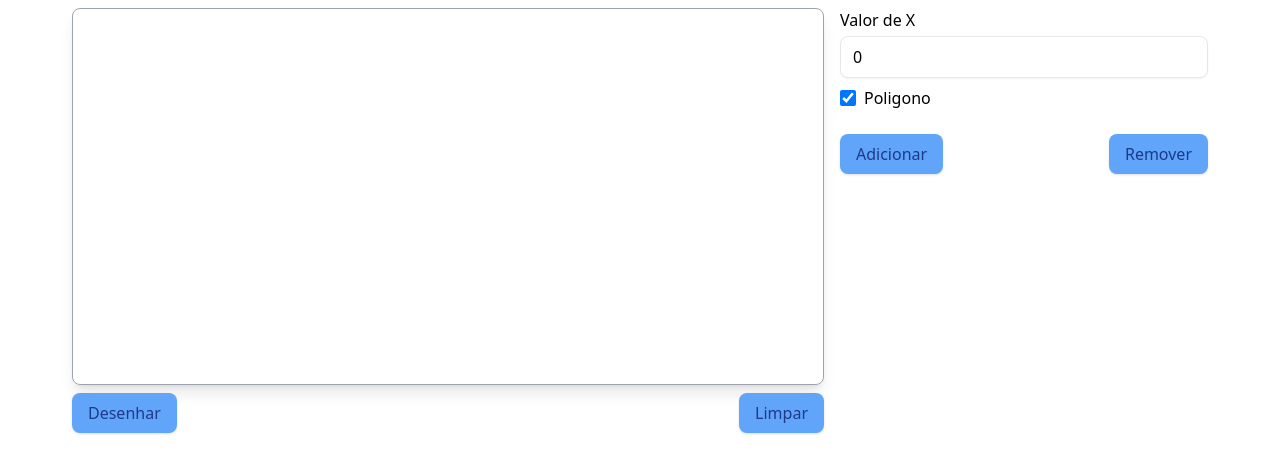
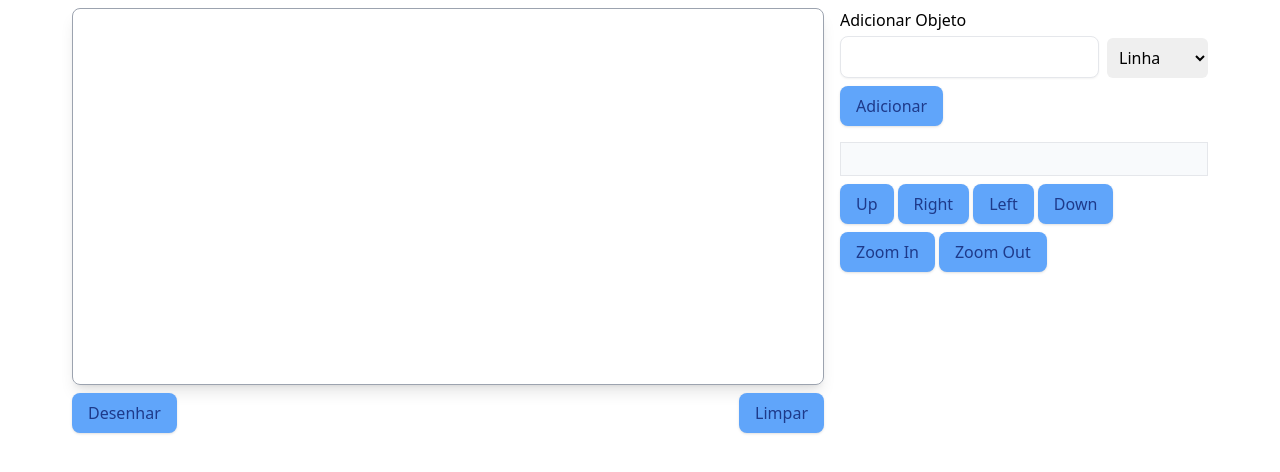
Before and after one commit to theluanz/LabGrafico2d-React, a React (Vite) app: page / in a window 1280 px wide. Shown: the top 472 px of the page. Built offline with nearby package versions, Linux system fonts and the light colour scheme.

Commit message:
[FEAT] Desenhando no Canvas

```diff
--- a/src/App.tsx
+++ b/src/App.tsx
@@ -1,27 +1,70 @@
-import { useState } from 'react';
-import { Button } from './components/Button/Button';
-import { CheckBox } from './components/CheckBox/CheckBox';
+import { useEffect, useRef, useState } from 'react';
+import { DisplayItem } from './components/DisplayItem/DisplayItem';
 import { Input } from './components/Input/Input';
 import './index.css';
-import { Line } from './models/implementations/Line';
+import { Linha } from './models/implementations/Linha';
+import { Polilinha } from './models/implementations/Polilinha';
+import { Ponto } from './models/implementations/Ponto';
 import { IObject2d } from './models/IObject2d';
 
 function App() {
-  const [objetos, setObjetos] = useState<any>([]);
-  const [valueofX, setValueofX] = useState<number>(0);
-  const [isPoligono, setIsPoligono] = useState(true);
+  const [nomeObjeto, setNomeObjeto] = useState('');
+  const [typeObjeto, setTypeObjeto] = useState('linha');
+  const [objetos, setObjetos] = useState<IObject2d[]>([]);
+  useEffect(() => {
+    let canvas = document.getElementById('canvas') as HTMLCanvasElement;
+    let ctx = canvas.getContext('2d');
+    ctx!.clearRect(0, 0, canvas.width, canvas.height);
 
-  function addNewObject(event: React.FormEvent<HTMLFormElement>) {
-    event.preventDefault()
-    const newObject = new Line({
-      x: +valueofX,
-      y: +valueofX,
-      name: valueofX.toString(),
+    ctx!.beginPath();
+    ctx!.lineWidth = 1;
+    ctx!.moveTo(0, 0);
+    objetos.map((objeto) => {
+      if (objeto.type === 'linha' || objeto.type === 'polilinha') {
+        for (let i = 0; i < objeto.x.length; i++) {
+          ctx!.moveTo(objeto.x[i], objeto.y[i]);
+          ctx!.lineTo(objeto.x[i + 1], objeto.y[i + 1]);
+        }
+        if (objeto.isPoligono) {
+          ctx!.moveTo(objeto.x[-1], objeto.y[-1]);
+          ctx!.lineTo(objeto.x[0], objeto.y[0]);
+
+        }
+      } else {
+        for (let i = 0; i < objeto.x.length; i++) {
+          ctx!.fillRect(objeto.x[i], objeto.y[i],1,1);
+        }
+      }
     });
-    setObjetos([...objetos, newObject]);
+    // ctx!.beginPath();
+    // ctx!.fill();
+
+    ctx!.stroke();
+  }, [objetos]);
+
+  function addNewObject() {
+    if (typeObjeto === 'linha') {
+      const newObject = new Linha({ name: nomeObjeto });
+      setObjetos([...objetos, newObject]);
+    } else if (typeObjeto === 'polilinha') {
+      const newObject = new Polilinha({ name: nomeObjeto });
+      setObjetos([...objetos, newObject]);
+    } else {
+      const newObject = new Ponto({ name: nomeObjeto });
+      setObjetos([...objetos, newObject]);
+    }
   }
-  function foo(){
-    console.log('objetos');
+  function addNewPoint(Object2d: IObject2d, x: number, y: number) {
+    Object2d.addPoint(+x, +y);
+    setObjetos([...objetos]);
+  }
+  function updateIsPoligono(Object2d: IObject2d) {
+    Object2d.isPoligono = !Object2d.isPoligono;
+    setObjetos([...objetos]);
+  }
+
+  function removeItem(objeto: IObject2d) {
+    setObjetos(objetos.filter((item: IObject2d) => item !== objeto));
   }
 
   return (
@@ -32,28 +75,75 @@ function App() {
             id="canvas"
             className="w-full border border-gray-400 rounded-lg shadow-lg"></canvas>
           <div className="w-full flex justify-between">
-            <Button>Desenhar</Button>
-            <Button>Limpar</Button>
+            <button className="px-4 py-2 mt-2 bg-blue-400 shadow  text-blue-900 rounded-lg hover:bg-blue-500hover:text-white hover:shadow-lg transition-colors">
+              Desenhar
+            </button>
+            <button className="px-4 py-2 mt-2 bg-blue-400 shadow  text-blue-900 rounded-lg hover:bg-blue-500hover:text-white hover:shadow-lg transition-colors">
+              Limpar
+            </button>
           </div>
         </div>
         <div className="col-span-1 h-full">
-          <form className="flex flex-col gap-y-2">
-            <Input value={valueofX} setValue={setValueofX} type="number" id="x">
-              Valor de X
+          <div className="flex gap-2">
+            <Input value={nomeObjeto} setValue={setNomeObjeto} type="text" id="nome">
+              Adicionar Objeto
             </Input>
-            <CheckBox id="poligono" value={isPoligono} setValue={setIsPoligono}>
-              Poligono
-            </CheckBox>
-            <div>{
-              objetos.map((objeto: IObject2d) => {
-                return <div>{objeto.name}</div>
-              })
-              }</div>
-            <div className="w-full flex justify-between">
-              <Button onClick={() => foo()}>Adicionar</Button>
-              <Button>Remover</Button>
+            <select
+              className="h-fit  self-end p-2 rounded-md"
+              value={typeObjeto}
+              onChange={(e) => setTypeObjeto(e.target.value)}>
+              <option value="linha">Linha</option>
+              <option value="polilinha">Polilinha</option>
+              <option value="ponto">Ponto</option>
+            </select>
+          </div>
+
+          <div className="w-full flex justify-between">
+            <button
+              className="px-4 py-2 mt-2 bg-blue-400 shadow  text-blue-900 rounded-lg hover:bg-blue-500hover:text-white hover:shadow-lg transition-colors"
+              onClick={addNewObject}>
+              Adicionar
+            </button>
+          </div>
+
+          <div className="bg-slate-50 border p-4 mt-4">
+            {objetos.map((objeto: IObject2d) => {
+              return (
+                <DisplayItem
+                  item={objeto}
+                  removeItem={() => removeItem(objeto)}
+                  addPoint={addNewPoint}
+                  updateIsPoligono={updateIsPoligono}
+                  key={objeto.name}
+                />
+              );
+            })}
+          </div>
+
+          <div>
+            <div className="flex gap-1">
+              <button className="px-4 py-2 mt-2 bg-blue-400 shadow  text-blue-900 rounded-lg hover:bg-blue-500hover:text-white hover:shadow-lg transition-colors">
+                Up
+              </button>
+              <button className="px-4 py-2 mt-2 bg-blue-400 shadow  text-blue-900 rounded-lg hover:bg-blue-500hover:text-white hover:shadow-lg transition-colors">
+                Right
+              </button>
+              <button className="px-4 py-2 mt-2 bg-blue-400 shadow  text-blue-900 rounded-lg hover:bg-blue-500hover:text-white hover:shadow-lg transition-colors">
+                Left
+              </button>
+              <button className="px-4 py-2 mt-2 bg-blue-400 shadow  text-blue-900 rounded-lg hover:bg-blue-500hover:text-white hover:shadow-lg transition-colors">
+                Down
+              </button>
             </div>
-          </form>
+            <div className="flex gap-1">
+              <button className="px-4 py-2 mt-2 bg-blue-400 shadow  text-blue-900 rounded-lg hover:bg-blue-500hover:text-white hover:shadow-lg transition-colors">
+                Zoom In
+              </button>
+              <button className="px-4 py-2 mt-2 bg-blue-400 shadow  text-blue-900 rounded-lg hover:bg-blue-500hover:text-white hover:shadow-lg transition-colors">
+                Zoom Out
+              </button>
+            </div>
+          </div>
         </div>
       </div>
     </div>
--- a/src/components/Button/Button.tsx
+++ /dev/null
@@ -1,17 +0,0 @@
-interface IProps {
-  children: string;
-  onClick?: () => void;
-}
-
-function Button({ children, onClick }: IProps) {
-  return (
-    <button
-      className="px-4 py-2 mt-2 bg-blue-400 shadow  text-blue-900 rounded-lg hover:bg-blue-500hover:text-white hover:shadow-lg transition-colors
-      "
-      onClick={onClick}>
-      {children}
-    </button>
-  );
-}
-
-export { Button };
--- /dev/null
+++ b/src/components/DisplayItem/DisplayItem.tsx
@@ -0,0 +1,91 @@
+import { useEffect, useState } from 'react';
+import { IObject2d } from '../../models/IObject2d';
+import { CheckBox } from '../CheckBox/CheckBox';
+import { Input } from '../Input/Input';
+
+interface IProps {
+  item: IObject2d;
+  removeItem: (objeto: IObject2d) => void;
+  addPoint: (objeto: IObject2d, x: number, y: number) => void;
+  updateIsPoligono: (objeto: IObject2d) => void;
+}
+function DisplayItem({ item, removeItem, addPoint, updateIsPoligono }: IProps) {
+  const [editMode, setEditMode] = useState(false);
+  const [isPoligono, setIsPoligono] = useState(item.isPoligono);
+  const [newX, setNewX] = useState(0);
+  const [newY, setNewY] = useState(0);
+  useEffect(() => {
+    updateIsPoligono(item);
+  }, [isPoligono]);
+
+  return (
+    <div>
+      <div className="flex justify-between self-center snap-center pb-2 border-b mt-2">
+        <p>
+          {item.type} - {item.name}
+          {item.isPoligono && ' (Polígono)'}
+        </p>
+
+        <div className="flex gap-2">
+          <button
+            className="px-4 py-2 bg-red-400 shadow  text-red-900 rounded-lg hover:bg-red-500 hover:text-white hover:shadow-lg transition-colors"
+            onClick={() => removeItem(item)}>
+            Delete
+          </button>
+          {!editMode && (
+            <button
+              className="px-4 py-2 bg-green-400 shadow  text-green-900 rounded-lg hover:bg-green-500 hover:text-white hover:shadow-lg transition-colors"
+              onClick={() => setEditMode(true)}>
+              Editar
+            </button>
+          )}
+          {editMode && (
+            <button
+              className="px-4 py-2 bg-purple-400 shadow  text-purple-900 rounded-lg hover:bg-purple-500 hover:text-white hover:shadow-lg transition-colors"
+              onClick={() => setEditMode(false)}>
+              Salvar
+            </button>
+          )}
+        </div>
+      </div>
+      {editMode && (
+        <div className="flex gap-2 flex-col">
+          {item.type === 'polilinha' && (
+            <CheckBox setValue={setIsPoligono} value={isPoligono} id={item.name}>
+              Poligono
+            </CheckBox>
+          )}
+          {(item.type === 'polilinha' ||
+            (item.type === 'linha' && item.x.length < 2) ||
+            (item.type === 'ponto' && item.x.length < 1)) && (
+            <div>
+              <Input type="number" value={newX} setValue={setNewX} id="x">
+                Valor de X
+              </Input>
+              <Input type="number" value={newY} setValue={setNewY} id="y">
+                Valor de Y
+              </Input>
+              <button
+                onClick={() => addPoint(item, newX, newY)}
+                className="mt-2 px-4 py-2 bg-purple-400 shadow  text-purple-900 rounded-lg hover:bg-purple-500 hover:text-white hover:shadow-lg transition-colors">
+                Adicionar Ponto
+              </button>
+            </div>
+          )}
+          <div>
+            <p>Pontos cadastrados</p>
+            <ul>
+              {item.x.map((point, index) => (
+                <li key={item.x[index] + item.y[index]}>
+                  X {item.x[index]} - Y{item.y[index]}
+                </li>
+              ))}
+            </ul>
+          </div>
+        </div>
+      )}
+    </div>
+  );
+}
+
+export { DisplayItem };
--- /dev/null
+++ b/src/models/implementations/Linha.ts
@@ -0,0 +1,24 @@
+import { IObject2d } from '../IObject2d';
+
+export class Linha implements IObject2d {
+  name: string;
+  x: number[] = [];
+  y: number[] = [];
+  isPoligono: boolean = false;
+  type: string = 'linha';
+
+  constructor({ name }: { name: string }) {
+    this.name = name;
+  }
+
+  draw(): void {
+    throw new Error('Method not implemented.');
+  }
+  delete(): void {
+    throw new Error('Method not implemented.');
+  }
+  addPoint(x: number, y: number): void {
+    this.x.push(x);
+    this.y.push(y);
+  }
+}
--- /dev/null
+++ b/src/models/implementations/Polilinha.ts
@@ -0,0 +1,24 @@
+import { IObject2d } from '../IObject2d';
+
+export class Polilinha implements IObject2d {
+  name: string;
+  x: number[] = [];
+  y: number[] = [];
+  isPoligono: boolean = false;
+  type: string = 'polilinha';
+
+  constructor({ name }: { name: string }) {
+    this.name = name;
+  }
+
+  draw(): void {
+    throw new Error('Method not implemented.');
+  }
+  delete(): void {
+    throw new Error('Method not implemented.');
+  }
+  addPoint(x: number, y: number): void {
+    this.x.push(x);
+    this.y.push(y);
+  }
+}
--- /dev/null
+++ b/src/models/implementations/Ponto.ts
@@ -0,0 +1,24 @@
+import { IObject2d } from '../IObject2d';
+
+export class Ponto implements IObject2d {
+  name: string;
+  x: number[] = [];
+  y: number[] = [];
+  isPoligono: boolean = false;
+  type: string = 'ponto';
+
+  constructor({ name }: { name: string }) {
+    this.name = name;
+  }
+
+  draw(): void {
+    throw new Error('Method not implemented.');
+  }
+  delete(): void {
+    throw new Error('Method not implemented.');
+  }
+  addPoint(x: number, y: number): void {
+    this.x = [x];
+    this.y = [y];
+  }
+}
```
Also changed, not shown: src/models/IObject2d.ts (+6 -2 lines), src/models/implementations/Line.ts (deleted, +0 -20 lines).
